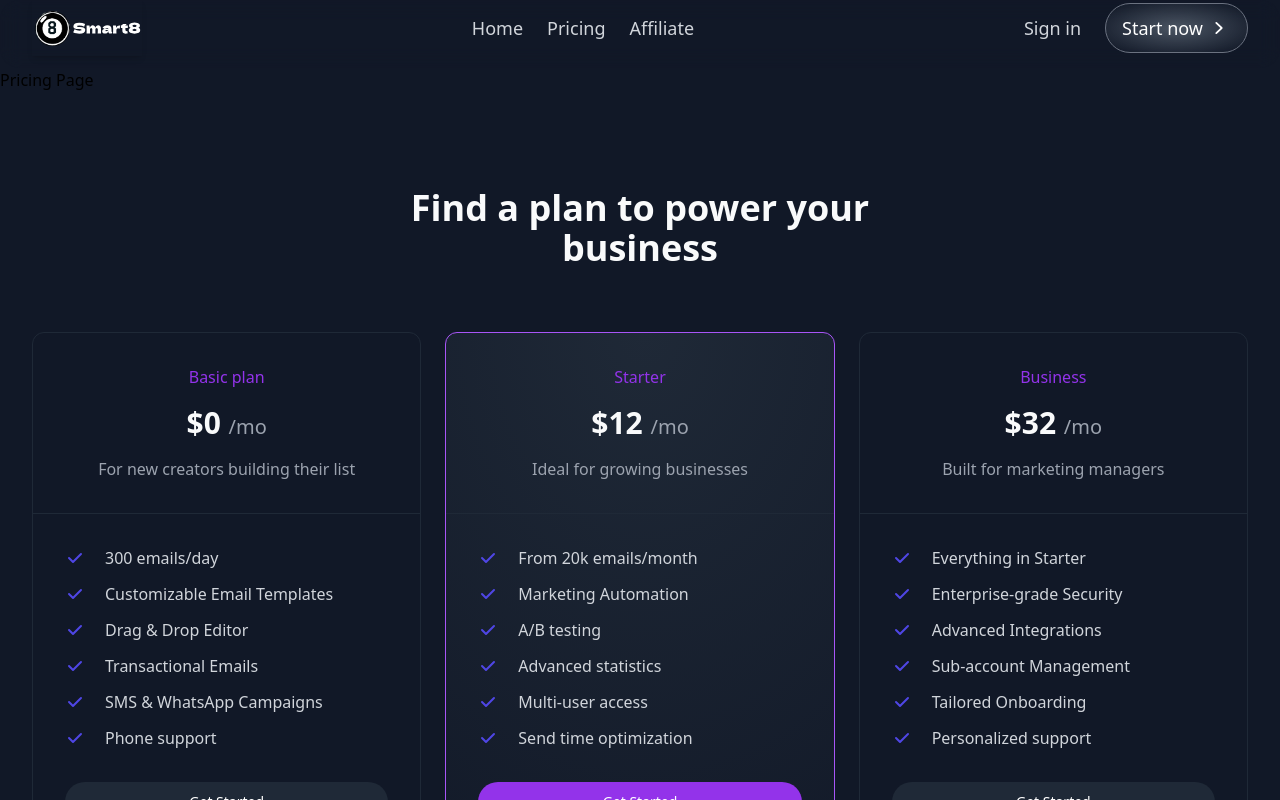
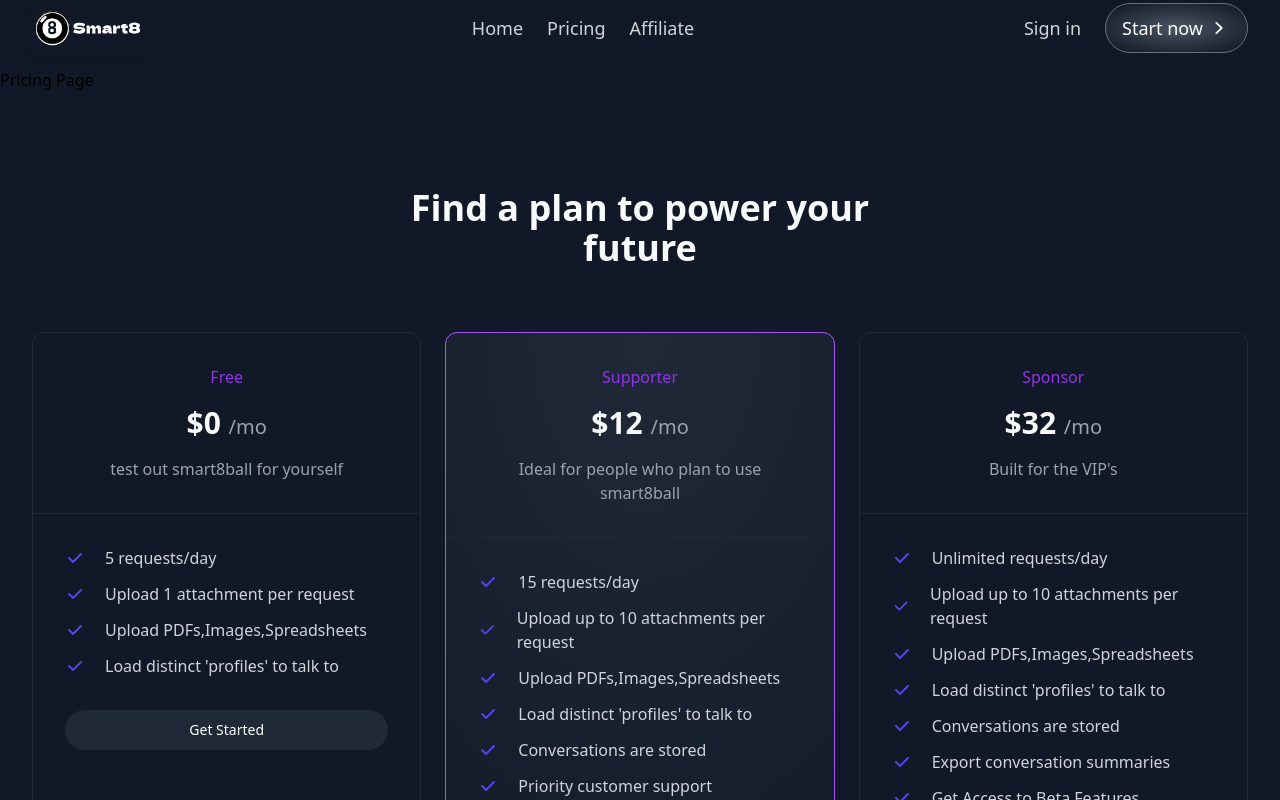
Before and after one commit to TCYTseven/saas-smart8ball, a Next.js app in the folder frontend/: page /pricing in a window 1280 px wide. Shown: the top 800 px of the page. Built offline with nearby package versions, Linux system fonts and the light colour scheme; no server answers.

Commit message:
i cooked on frontend plus pricing

```diff
--- a/frontend/components/ui/Features/Features.jsx
+++ b/frontend/components/ui/Features/Features.jsx
@@ -12,12 +12,12 @@
     {
       title: "You Upload Context",
       desc: "Upload (or type in) context that will help the AI make a better decision. You can upload images, PDFs, or any other file type. Note: We do not store any of your data.",
-      image: "/images/featureone.svg",
+      image: "/images/featuretwo.svg",
     },
     {
       title: "Smart8Ball Makes A Decision",
       desc: "Our AI will return a decision providing you with guidance on what to do. You can use our AI's response to help you make the best choice.",
-      image: "/images/featureone.svg",
+      image: "/images/featurethree.svg",
     },
   ];
 
--- a/frontend/components/ui/Pricing/Pricing.jsx
+++ b/frontend/components/ui/Pricing/Pricing.jsx
@@ -6,46 +6,45 @@
 
     const plans = [
         {
-            name: "Basic plan",
-            desc: "For new creators building their list",
+            name: "Free",
+            desc: "test out smart8ball for yourself",
             price: 0,
             isMostPop: false,
             features: [
-                "300 emails/day",
-                "Customizable Email Templates",
-                "Drag & Drop Editor",
-                "Transactional Emails",
-                "SMS & WhatsApp Campaigns",
-                "Phone support",
-
+                "5 requests/day",
+                "Upload 1 attachment per request",
+                "Upload PDFs,Images,Spreadsheets",
+                "Load distinct 'profiles' to talk to",
             ],
         },
         {
-            name: "Starter",
-            desc: "Ideal for growing businesses",
+            name: "Supporter",
+            desc: "Ideal for people who plan to use smart8ball",
             price: 12,
             isMostPop: true,
             features: [
-                "From 20k emails/month",
-                "Marketing Automation",
-                "A/B testing",
-                "Advanced statistics",
-                "Multi-user access",
-                "Send time optimization",
+                "15 requests/day",
+                "Upload up to 10 attachments per request",
+                "Upload PDFs,Images,Spreadsheets",
+                "Load distinct 'profiles' to talk to",
+                "Conversations are stored",
+                "Priority customer support",
             ],
         },
         {
-            name: "Business",
-            desc: "Built for marketing managers",
+            name: "Sponsor",
+            desc: "Built for the VIP's",
             price: 32,
             isMostPop: false,
             features: [
-                "Everything in Starter",
-                "Enterprise-grade Security",
-                "Advanced Integrations",
-                "Sub-account Management",
-                "Tailored Onboarding",
-                "Personalized support",
+                "Unlimited requests/day",
+                "Upload up to 10 attachments per request",
+                "Upload PDFs,Images,Spreadsheets",
+                "Load distinct 'profiles' to talk to",
+                "Conversations are stored",
+                "Export conversation summaries",
+                "Get Access to Beta Features",
+                "Priority customer support",
             ],
         },
     ];
@@ -56,7 +55,7 @@
         <SectionWrapper id="pricing" className='custom-screen'>
             <div className='relative max-w-xl mx-auto text-center'>
                 <h2 className='text-gray-50 text-3xl font-semibold sm:text-4xl'>
-                    Find a plan to power your business
+                    Find a plan to power your future
                 </h2>
             </div>
             <LayoutEffect
--- a/frontend/components/ui/TryIt/FAQs.jsx
+++ b/frontend/components/ui/TryIt/FAQs.jsx
@@ -87,9 +87,9 @@
                             <div className="mt-6 flex justify-center space-x-4">
                                 <button
                                     className="bg-green-600 hover:bg-green-700 py-2 px-4 rounded transition-colors duration-300"
-                                    onClick={() => window.location.href = '/signup'}
+                                    onClick={() => window.location.href = '/login'}
                                 >
-                                    Sign Up
+                                    Log In
                                 </button>
                                 <button
                                     className="bg-purple-600 hover:bg-purple-700 py-2 px-4 rounded transition-colors duration-300"
--- a/frontend/pages/pricing.js
+++ b/frontend/pages/pricing.js
@@ -1,14 +1,19 @@
 // pages/pricing.js
-
+import Head from "next/head";
 import React from 'react';
 import Pricing from '../components/ui/Pricing';
 
 const PricingPage = () => {
   return (
-    <div>
-      <h1>Pricing Page</h1>
-      <Pricing />
-    </div>
+    <>
+      <Head>
+        <title>pricing - smart8ball</title>
+      </Head>
+      <div>
+        <h1>Pricing Page</h1>
+        <Pricing />
+      </div>
+    </>
   );
 };
 
```
Also changed, not shown: frontend/public/images/featuretwo.svg (added), 1 other file (tests, documents, lock files or other folders).
